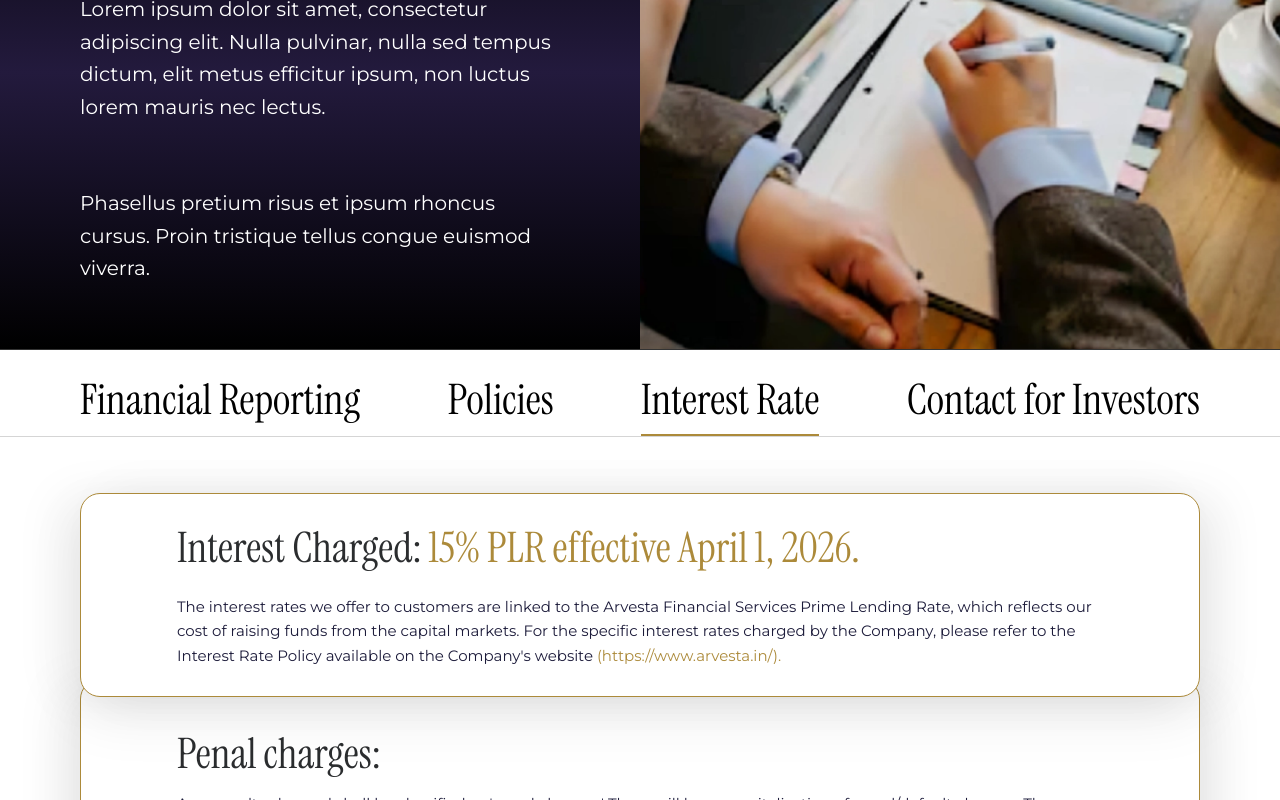
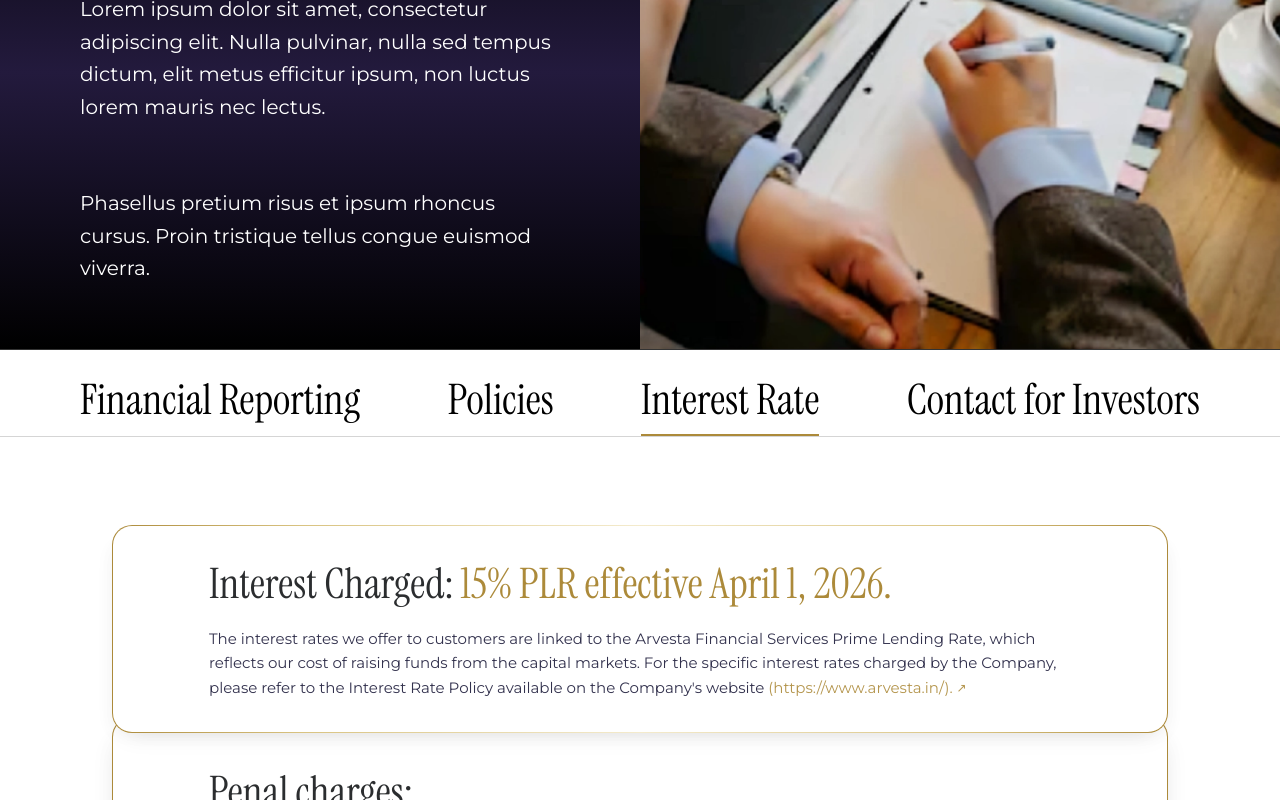
Before and after one commit to Priyadharshini190503/neo, a React (Vite) app: page / in a window 1280 px wide. Both pictures are taken after a click on the button "Interest Rate". Shown: the part 3326-4126 px from the top of the page. Built offline with nearby package versions, Linux system fonts and the light colour scheme.

Commit message:
year response changed

```diff
--- a/src/Section/LandingPage/InvestorSection.jsx
+++ b/src/Section/LandingPage/InvestorSection.jsx
@@ -108,7 +108,7 @@ const FinancialYearDropdown = () => {
       </button>
 
       {isOpen && (
-        <div className="absolute left-0 top-full z-50 max-h-[260px] w-full overflow-y-auto border border-t-0 border-black bg-white">
+        <div className="z-50 max-h-[210px] w-full overflow-y-auto border border-t-0 border-black bg-white pb-3 md:absolute md:left-0 md:top-full md:max-h-[260px] md:pb-0">
           {financialYears.map((year) => (
             <button
               key={year}
@@ -130,53 +130,89 @@ const FinancialYearDropdown = () => {
   );
 };
 
+const interestRateCardClass =
+  "rounded-[20px] border border-transparent px-8 md:px-24";
+
+const gradientBorderStyle = {
+  background:
+    "linear-gradient(#FFFFFF, #FFFFFF) padding-box, linear-gradient(90deg, #AC8A3A 0%, #D9C381 18%, #F4EBCD 50%, #D9C381 82%, #AC8A3A 100%) border-box",
+};
+
 const InterestRate = () => (
-  <div className="mx-auto max-w-[1620px] bg-[#FFFFFF]">
-    <div className="relative z-30 rounded-[20px] border border-[#AC8A3A] bg-white px-8 py-7 shadow-[0_20px_55px_rgba(0,0,0,0.08),-24px_0_48px_rgba(0,0,0,0.05),24px_0_48px_rgba(0,0,0,0.05)] md:px-24">
+  <div className="mx-auto max-w-[1620px] bg-[#FFFFFF] p-8">
+    <div className="flex flex-col">
+
+      {/* Box 1: Top Card */}
+      <div
+        className={`relative z-30 py-8 ${interestRateCardClass}`}
+        style={{
+          ...gradientBorderStyle,
+          boxShadow: '0 12px 24px -10px rgba(0,0,0,0.08), -10px 10px 20px -10px rgba(0,0,0,0.04), 10px 10px 20px -10px rgba(0,0,0,0.04)'
+        }}
+      >
         <h3 className="font-instrument text-[24px] leading-tight text-[#2B2D2F] md:text-[28px] lg:text-[34px] xl:text-[42px]">
           Interest Charged:{" "}
-        <span className="text-[#AC8A3A] ">15% PLR effective April 1, 2026.</span>
+          <span className="text-[#AC8A3A] font-light">15% PLR effective April 1, 2026.</span>
         </h3>
-      <p className="mt-5 max-w-[1500px] font-montserrat text-[17px] leading-relaxed text-[#1c1b3a] md:text-[15px]">
+        <p className="mt-4 max-w-[1500px] font-montserrat text-[17px] leading-relaxed text-[#1c1b3a] md:text-[15px] opacity-90">
           The interest rates we offer to customers are linked to the Arvesta
           Financial Services Prime Lending Rate, which reflects our cost of
           raising funds from the capital markets. For the specific interest rates
           charged by the Company, please refer to the Interest Rate Policy
           available on the Company&apos;s website{" "}
-        <span className="text-[#AC8A3A]">(https://www.arvesta.in/).</span>
+          <span className="text-[#AC8A3A] inline-flex items-center gap-1 cursor-pointer hover:underline">
+            (https://www.arvesta.in/). <span className="text-[12px]">↗</span>
+          </span>
         </p>
       </div>
 
-    <div className="relative z-20 -mt-[18px] rounded-[20px] border border-[#AC8A3A] bg-white px-8 pb-7 pt-12 shadow-[0_20px_55px_rgba(0,0,0,0.08),-24px_0_48px_rgba(0,0,0,0.05),24px_0_48px_rgba(0,0,0,0.05)] md:px-24">
+      {/* Box 2: Middle Card */}
+      <div
+        className={`relative z-20 -mt-[16px] pb-8 pt-12 ${interestRateCardClass}`}
+        style={{
+          ...gradientBorderStyle,
+          boxShadow: '0 14px 28px -10px rgba(0,0,0,0.09), -12px 12px 24px -12px rgba(0,0,0,0.05), 12px 12px 24px -12px rgba(0,0,0,0.05)'
+        }}
+      >
         <h3 className="font-instrument text-[24px] leading-tight text-[#2B2D2F] md:text-[28px] lg:text-[34px] xl:text-[42px]">
           Penal charges:
         </h3>
-      <p className="mt-3 max-w-[1500px] font-montserrat text-[17px] leading-relaxed text-[#1c1b3a] md:text-[15px]">
+        <p className="mt-3 max-w-[1500px] font-montserrat text-[17px] leading-relaxed text-[#1c1b3a] md:text-[15px] opacity-90">
           Any penalty charged shall be classified as &apos;penal charges.&apos;
           There will be no capitalization of penal/default charges. These charges
           are applied over and above the rate of interest and shall not impact the
           standard procedures for the compounding of interest in the loan account.
           Both the quantum and the reason for penal charges will be clearly
           disclosed in the financing documents, loan agreement, and Key Fact
-        Statement (KFS), if applicable.
+          Statement (KFS), if applicable. Whenever a reminder regarding non-compliance
+          with the material terms and conditions of the loan is issued to Borrowers, the
+          applicable penal charges and the underlying reason shall be communicated.
         </p>
       </div>
 
-    <div className="relative z-10 -mt-[18px] rounded-[20px] border border-[#AC8A3A] bg-white px-8 pb-7 pt-12 shadow-[0_20px_55px_rgba(0,0,0,0.08),-24px_0_48px_rgba(0,0,0,0.05),24px_0_48px_rgba(0,0,0,0.05)] md:px-24">
+      {/* Box 3: Bottom Card */}
+      <div
+        className={`relative z-10 -mt-[16px] pb-8 pt-12 ${interestRateCardClass}`}
+        style={{
+          ...gradientBorderStyle,
+          boxShadow: '0 18px 36px -10px rgba(0,0,0,0.12), -15px 15px 28px -12px rgba(0,0,0,0.06), 15px 15px 28px -12px rgba(0,0,0,0.06)'
+        }}
+      >
         <h3 className="font-instrument text-[24px] leading-tight text-[#2B2D2F] md:text-[28px] lg:text-[34px] xl:text-[42px]">
           Penal Default Charges:
         </h3>
-      <p className="mt-3 max-w-[1500px] font-montserrat text-[17px] leading-relaxed text-[#1c1b3a] md:text-[15px]">
-        Rs.1000+ gst (as applicable) Penal Charges shall apply to the client.
+        <p className="mt-3 max-w-[1500px] font-montserrat text-[17px] leading-relaxed text-[#1c1b3a] md:text-[15px] opacity-90">
+          Rs. 1000+ gst (as appliacable) Penal Charges shall apply to the client.
           Interest on Unpaid Interest will be applicable in accordance with the
           Sanction Terms. Arvesta Financial Services Limited reserves the right to
           exercise the option to Recall the loan upon a breach of the material
           T&amp;C of the Sanction Terms.
         </p>
       </div>
+
+    </div>
   </div>
 );
-
 const ContactGrid = () => (
   <div className="grid gap-x-24 gap-y-12 md:grid-cols-2 bg-[#FFFFFF]">
     {contacts.map((contact) => (
```
Lines whose indentation alone changed are shown as unchanged.
